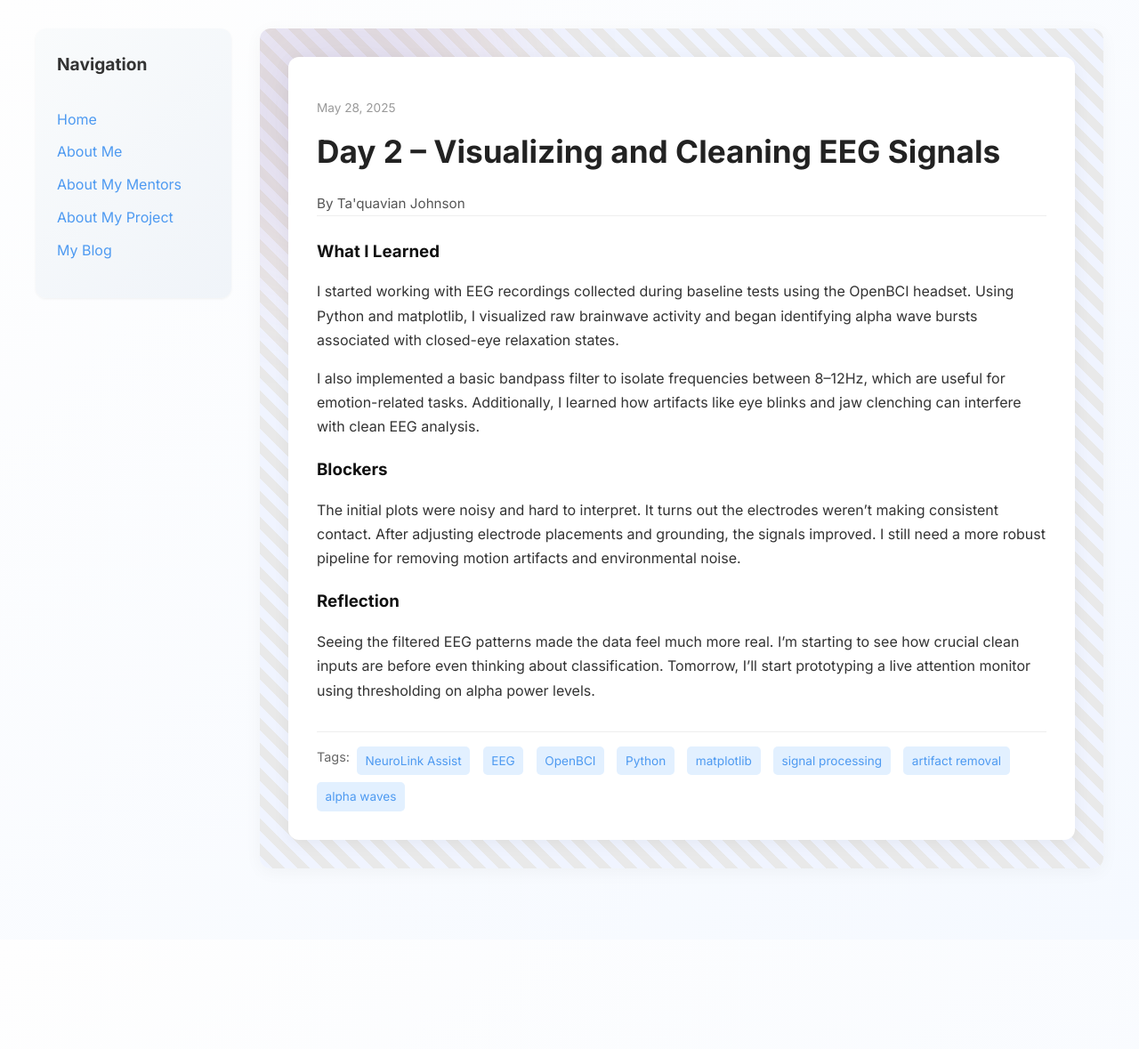
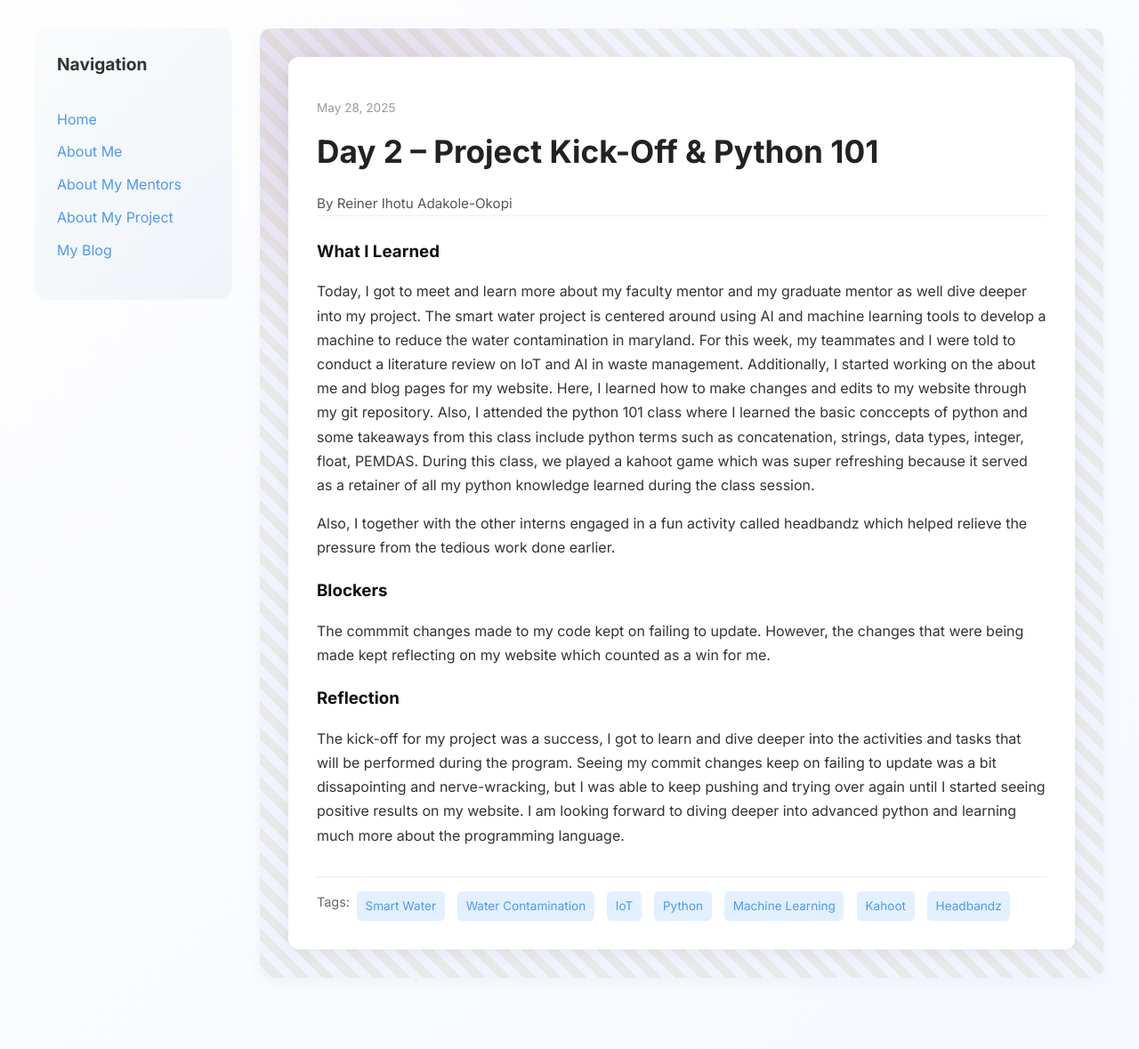
Before and after one commit to Reiner343/Reiner343.github.io, a Jekyll site: the page built from _posts/2025-05-28-day-2.md, in a window 1280 px wide. Shown: the whole page at 89% size. Built offline with Jekyll 4.4.1, drawn with Linux system fonts in a browser that asks for light colours; before the commit the page ends 1056 px from its top, so only the background shows below that.

Commit message:
Update 2025-05-28-day-2.md

```diff
--- a/_posts/2025-05-28-day-2.md
+++ b/_posts/2025-05-28-day-2.md
@@ -1,19 +1,19 @@
 ---
 layout: post
-title: "Day 2 – Visualizing and Cleaning EEG Signals"
+title: "Day 2 – Project Kick-Off & Python 101"
 date: 2025-05-28
-author: Ta'quavian Johnson
+author: Reiner Ihotu Adakole-Okopi
 permalink: /day2.html
-tags: ["NeuroLink Assist", "EEG", "OpenBCI", "Python", "matplotlib", "signal processing", "artifact removal", "alpha waves"]
+tags: ["Smart Water", "Water Contamination", "IoT", "Python", "Machine Learning", "Kahoot", "Headbandz"]
 
 what_i_learned: |
-  I started working with EEG recordings collected during baseline tests using the OpenBCI headset. Using Python and matplotlib, I visualized raw brainwave activity and began identifying alpha wave bursts associated with closed-eye relaxation states.
+  Today, I got to meet and learn more about my faculty mentor and my graduate mentor as well dive deeper into my project. The smart water project is centered around using AI and machine learning tools to develop a machine to reduce the water contamination in maryland. For this week, my teammates and I were told to conduct a literature review on IoT and AI in waste management. Additionally, I started working on the about me and blog pages for my website. Here, I learned how to make changes and edits to my website through my git repository. Also, I attended the python 101 class where I learned the basic conccepts of python and some takeaways from this class include python terms such as concatenation, strings, data types, integer, float, PEMDAS. During this class, we played a kahoot game which was super refreshing because it served as a retainer of all my python knowledge learned during the class session.
 
-  I also implemented a basic bandpass filter to isolate frequencies between 8–12Hz, which are useful for emotion-related tasks. Additionally, I learned how artifacts like eye blinks and jaw clenching can interfere with clean EEG analysis.
+   Also, I together with the other interns engaged in a fun activity called headbandz which helped relieve the pressure from the tedious work done earlier.
 
 blockers: |
-  The initial plots were noisy and hard to interpret. It turns out the electrodes weren’t making consistent contact. After adjusting electrode placements and grounding, the signals improved. I still need a more robust pipeline for removing motion artifacts and environmental noise.
+  The commmit changes made to my code kept on failing to update. However, the changes that were being made kept reflecting on my website which counted as a win for me.
 
 reflection: |
-  Seeing the filtered EEG patterns made the data feel much more real. I’m starting to see how crucial clean inputs are before even thinking about classification. Tomorrow, I’ll start prototyping a live attention monitor using thresholding on alpha power levels.
+  The kick-off for my project was a success, I got to learn and dive deeper into the activities and tasks that will be performed during the program. Seeing my commit changes keep on failing to update was a bit dissapointing and nerve-wracking, but I was able to keep pushing and trying over again until I started seeing positive results on my website. I am looking forward to diving deeper into advanced python and learning much more about the programming language.
 ---
```
